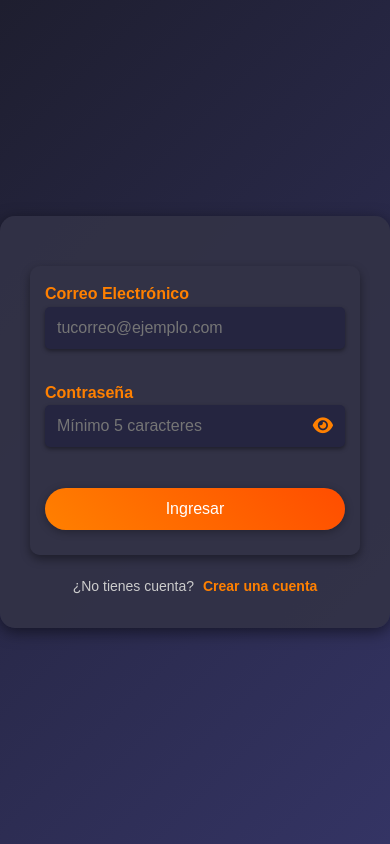
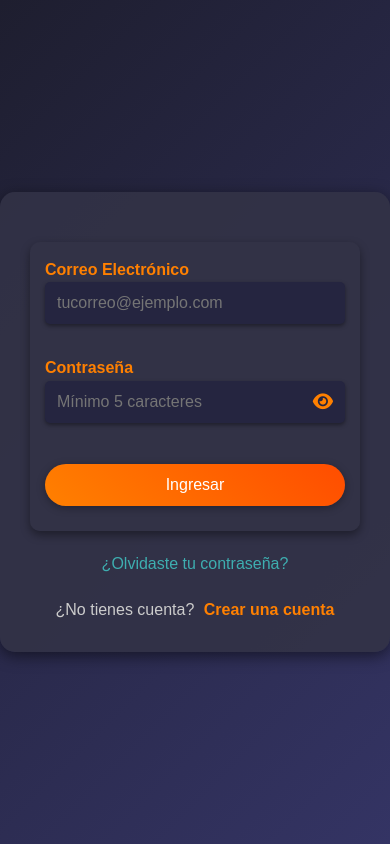
Before and after one commit to sebastianMartinez25/liquidadorInteresesMora, a plain HTML site: page login.html in a window 390 px wide. Drawn offline with nearby package versions, Linux system fonts and the light colour scheme.

Commit message:
version 0.1.6 icon  & responsive design crear-cuenta & index.html

```diff
--- a/login.html
+++ b/login.html
@@ -3,7 +3,11 @@
 <head>
     <meta charset="UTF-8">
     <meta name="viewport" content="width=device-width, initial-scale=1.0">
+
+
     <title>Inicio de Sesión</title>
+      <link rel="icon" href="images/favicon.ico" type="image/x-icon">
+
     <script src="https://cdn.jsdelivr.net/npm/vue@2"></script>
     <script src="https://unpkg.com/axios/dist/axios.min.js"></script>
     <script src="utils.js"></script>
@@ -155,6 +159,9 @@ input:focus {
 <div id="toast-container" class="toast-container"></div>
 
           </form>
+          <div class="recover-link">
+  <a href="recuperar-cuenta.html">¿Olvidaste tu contraseña?</a>
+</div>
 
           <!-- Mensaje de error en rojo
           <p v-if="error" class="error">{{ error }}</p>-->
--- a/styles.css
+++ b/styles.css
@@ -188,6 +188,7 @@ tbody tr:last-child td {
     background: rgba(30, 30, 50, 0.9); /* Fondo semi-transparente estilo galaxia */
     border-radius: 12px;
     box-shadow: 0 4px 12px rgba(0, 0, 0, 0.5);
+     box-sizing: border-box;
 }
 /* Contenedor del botón de cierre de sesión */
 #logout-container {
@@ -265,11 +266,28 @@ tbody tr:last-child td {
   .toggle-password:hover {
     color: #ffffff;
   }
+  /* RECUPERAR CUENTA*/
+   .recover-link {
+  margin-top: 10px;
+  text-align: center;
+}
 
+.recover-link a {
+  font-size: 16px;
+  color: #3eaeb0;
+  text-decoration: none;
+  transition: color 0.3s ease;
+}
+
+.recover-link a:hover {
+  color: #ff8000;
+  text-decoration: underline;
+}
+/* FOOTER CREAR CUENTA*/
 
   .footer {
     margin-top: 20px;
-    font-size: 14px;
+    font-size: 16px;
     color: #ccc;
     text-align: center;
   }
```
Also changed, not shown: compra-exitosa.html (+1 -1 lines), crear-usuario.html (+12 -5 lines), error.html (+1 -0 lines), index.html (+1 -0 lines), pago.html (+1 -0 lines), pendiente.html (+1 -0 lines), images/favicon.ico (added), images/logo32x32.png (added), recuperar-cuenta.html (added).
